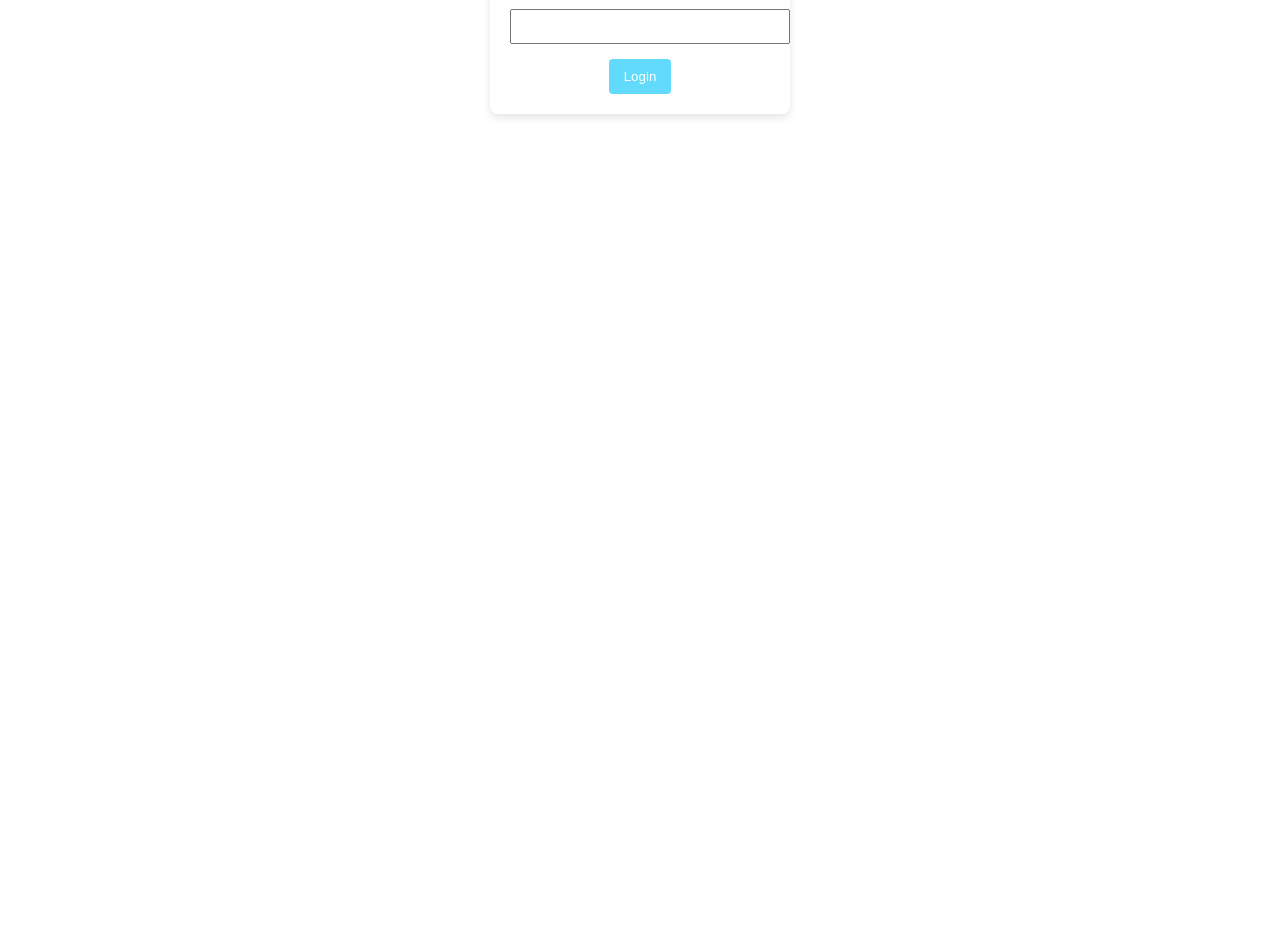
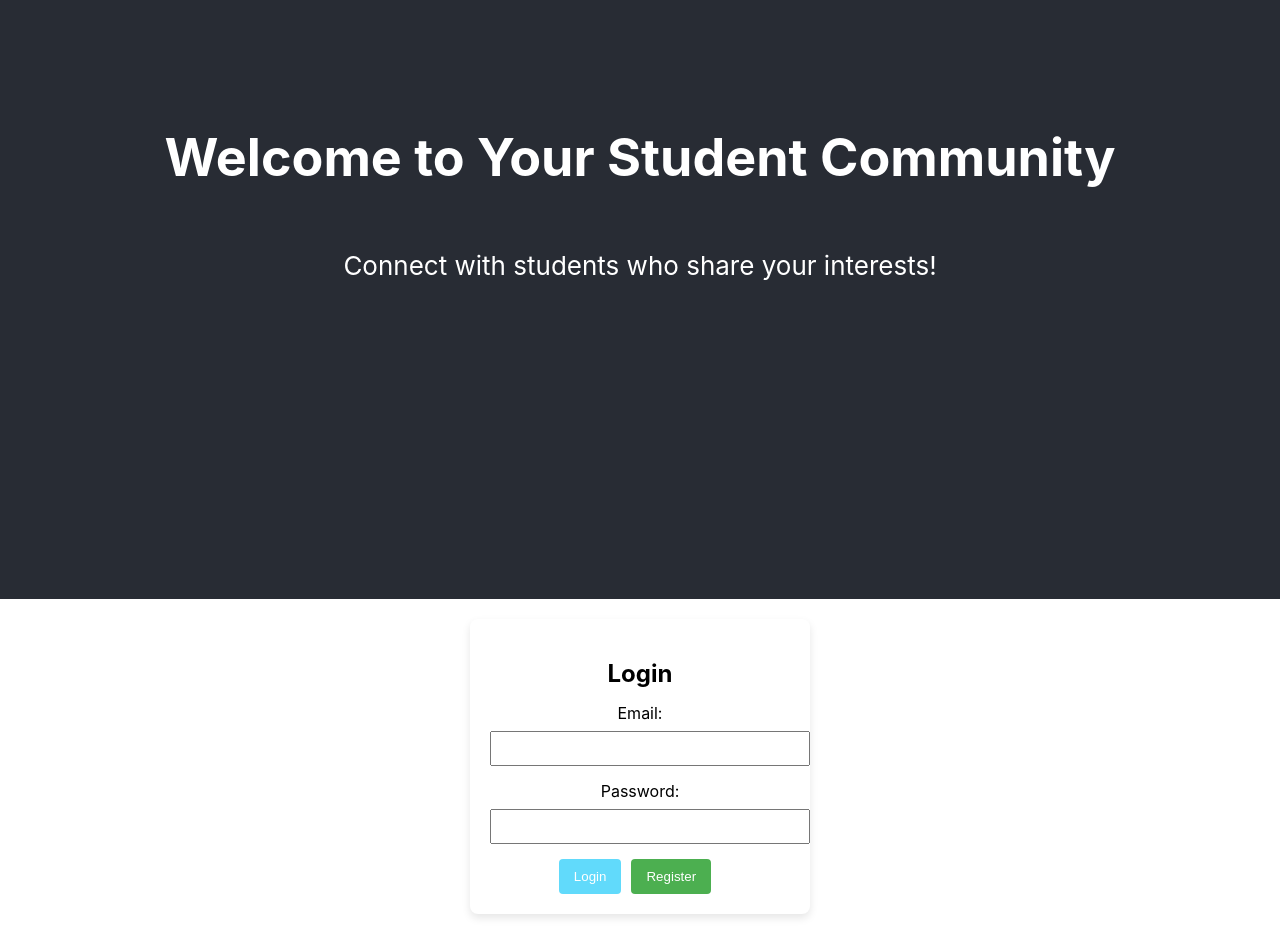
Before and after one commit to AbhisekLimbu/Student_collaboration, a React (Create React App) app in the folder we/: page /login in a window 1280 px wide. Shown: the part 201-1135 px from the top of the page. Before the commit the page ends 800 px from the top, so only its background shows below. Built offline with nearby package versions, Linux system fonts and the light colour scheme.

Commit message:
added a register button

```diff
--- a/we/src/App.css
+++ b/we/src/App.css
@@ -6,8 +6,6 @@
   height: 40vmin;
   pointer-events: none;
 }
-
-
 
 .App-header {
   background-color: #282c34;
@@ -22,18 +20,20 @@
 
 .login-register-forms {
   display: flex;
-  justify-content: space-around;
+  flex-direction: column;
+  align-items: center;
   margin: 20px;
 }
 
-form {
+.login-form {
   background-color: #fff;
   padding: 20px;
   border-radius: 8px;
   box-shadow: 0 4px 8px rgba(0, 0, 0, 0.1);
+  width: 300px; /* Adjust the width as needed */
 }
 
-form h2 {
+.login-form h2 {
   margin-bottom: 15px;
 }
 
@@ -55,8 +55,13 @@ button {
   border: none;
   border-radius: 4px;
   cursor: pointer;
+  margin-right: 10px; /* Add some margin for spacing */
 }
 
 button:hover {
   background-color: #4fa3d1;
 }
+
+.register-button {
+  background-color: #4caf50; /* Change the color for the register button */
+}
--- a/we/src/App.js
+++ b/we/src/App.js
@@ -3,7 +3,7 @@ import { BrowserRouter as Router, Route, Routes } from 'react-router-dom'; // Fi
 import Login from './Components/login';
 import Register from './Components/register';
 import Profile from './Components/Profile';
-import Home from './Components/Home';
+
 
 import './App.css';
 
@@ -12,12 +12,12 @@ function App() {
     <div className="App">
       <Router> {/* Fix opening tag */}
         <Routes>
-          <Route path="/" element={<Home />} />
+          <Route path="/" element={<login />} />
           <Route path="/login" element={<Login />} />
           <Route path="/register" element={<Register />} />
           <Route path="/profile" element={<Profile />} />
-        </Routes>
-      </Router> {/* Fix closing tag */}
+      </Routes>
+      </Router>
     </div>
   );
 }
--- a/we/src/Components/Home.js
+++ /dev/null
@@ -1,17 +0,0 @@
-
-function Home(){
-
-
-    return(
-        <div>
-        <header className="App-header">
-
-        <h1>Welcome to Your Student Community</h1>
-        <p>Connect with students who share your interests!</p>
-      </header>
-      </div>
-
-    );
-}
-
-export default Home;
--- a/we/src/Components/login.js
+++ b/we/src/Components/login.js
@@ -1,10 +1,17 @@
+import React, { useState } from 'react';
 
-function Login(){
-    return(
-        <div>
-        <section className="login-register-forms">
+function Login() {
+  const [login, setLogin] = useState(false);
+
+  return (
+    <div className="App">
+      <header className="App-header">
+        <h1>Welcome to Your Student Community</h1>
+        <p>Connect with students who share your interests!</p>
+      </header>
+      <section className="login-register-forms">
         {/* Login Form */}
-        <form>
+        <form className="login-form">
           <h2>Login</h2>
           <label htmlFor="login-email">Email:</label>
           <input type="email" id="login-email" name="login-email" required />
@@ -12,12 +19,14 @@ function Login(){
           <label htmlFor="login-password">Password:</label>
           <input type="password" id="login-password" name="login-password" required />
 
-          <button type="submit">Login</button>
-          </form>
-          </section>
+          <button onClick={() => setLogin(!login)} type="submit" className="login-button">
+            {login ? 'Logout' : 'Login'}
+          </button>
+          <button className="register-button">Register</button>
+        </form>
+      </section>
+    </div>
+  );
+}
 
-        </div>
-
-    );
-}
 export default Login;
```
Also changed, not shown: 1 other file (tests, documents, lock files or other folders).
